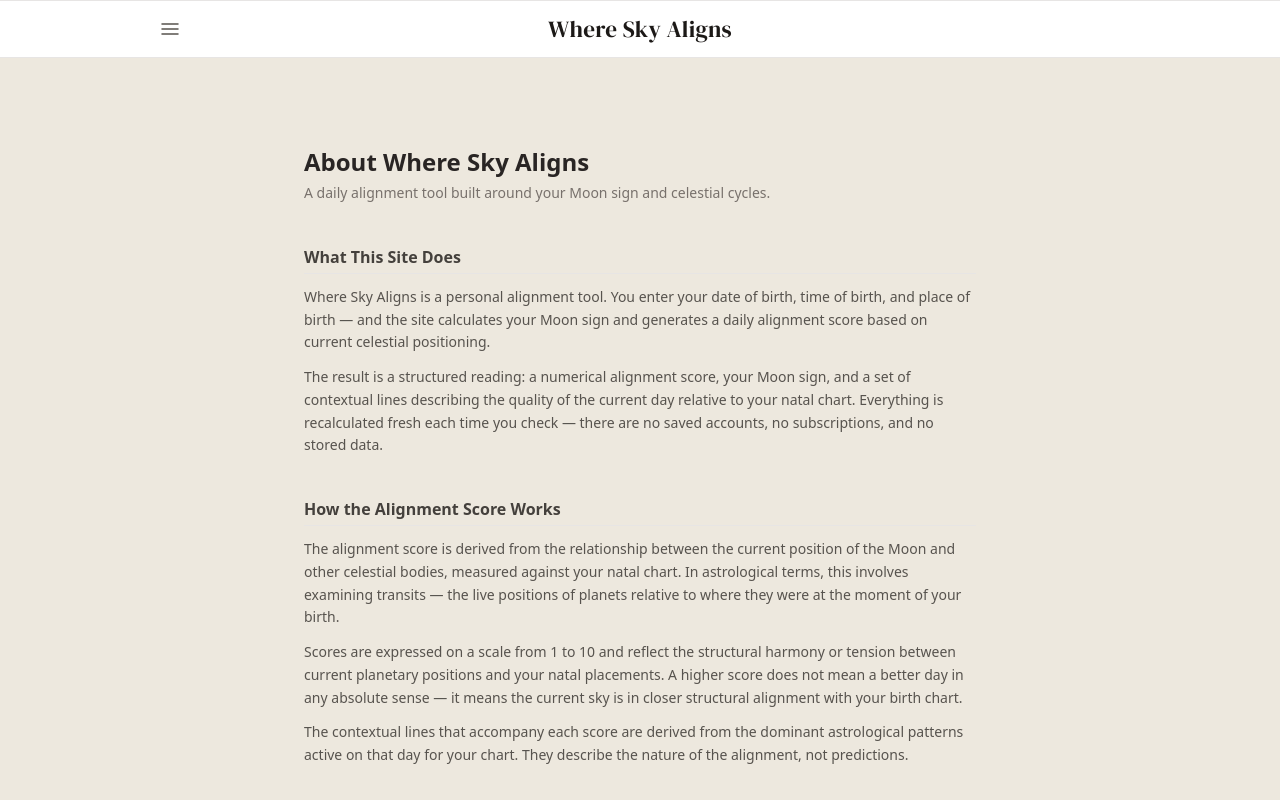
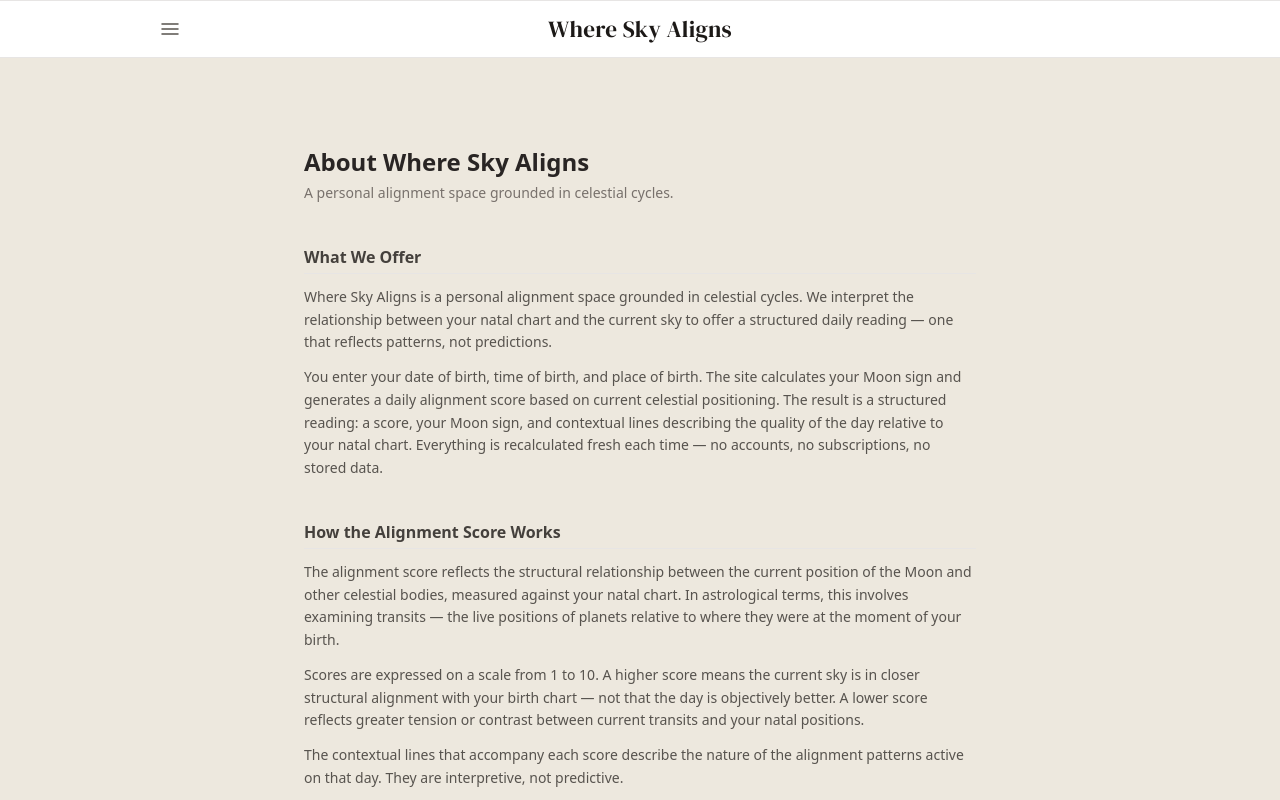
Before and after one commit to mrkhurana/mera-din-frontend, a Next.js app: page /about in a window 1280 px wide. Built offline with nearby package versions, Linux system fonts and the light colour scheme.

Commit message:
Added About section

```diff
--- a/src/app/about/layout.tsx
+++ b/src/app/about/layout.tsx
@@ -8,7 +8,7 @@ const aboutSchema = {
   name: 'About Where Sky Aligns',
   url: `${baseUrl}/about`,
   description:
-    'Where Sky Aligns is a personal alignment tool that uses your Moon sign and celestial cycles to generate a structured daily alignment reading. Free, informational, and based on birth details.',
+    'Where Sky Aligns is a personal alignment space grounded in celestial cycles. We interpret your Moon sign and natal chart to offer a structured daily reading — interpretive, not predictive.',
   inLanguage: 'en',
   isPartOf: {
     '@type': 'WebSite',
@@ -22,15 +22,15 @@ const aboutSchema = {
 }
 
 export const metadata: Metadata = {
-  title: 'About Where Sky Aligns | Daily Alignment Tool Based on Moon Sign',
+  title: 'About Where Sky Aligns | Personal Alignment Space Grounded in Celestial Cycles',
   description:
-    'Where Sky Aligns uses your birth date, time, and place to calculate your Moon sign and generate a structured daily alignment score. Free, informational, and based on established astrological frameworks.',
+    'Where Sky Aligns is a personal alignment space grounded in celestial cycles. Enter your birth details to receive a structured daily alignment reading based on your Moon sign — interpretive, not predictive.',
   keywords:
-    'about where sky aligns, daily alignment tool, moon sign calculator, celestial cycle reading, personal alignment score, moon sign meaning, astrological alignment, birth chart alignment',
+    'about where sky aligns, daily alignment, moon sign calculator, celestial cycle reading, personal alignment score, moon sign meaning, astrological alignment, birth chart alignment, alignment space',
   openGraph: {
-    title: 'About Where Sky Aligns | Daily Alignment Tool Based on Moon Sign',
+    title: 'About Where Sky Aligns | Personal Alignment Space Grounded in Celestial Cycles',
     description:
-      'Where Sky Aligns uses your birth date, time, and place to calculate your Moon sign and generate a structured daily alignment score. Free, informational, and based on established astrological frameworks.',
+      'Where Sky Aligns is a personal alignment space grounded in celestial cycles. Enter your birth details to receive a structured daily alignment reading based on your Moon sign — interpretive, not predictive.',
     url: `${baseUrl}/about`,
     siteName: 'Where Sky Aligns',
     images: [
@@ -45,9 +45,9 @@ export const metadata: Metadata = {
   },
   twitter: {
     card: 'summary_large_image',
-    title: 'About Where Sky Aligns | Daily Alignment Tool Based on Moon Sign',
+    title: 'About Where Sky Aligns | Personal Alignment Space Grounded in Celestial Cycles',
     description:
-      'Where Sky Aligns uses your birth date, time, and place to calculate your Moon sign and generate a structured daily alignment score. Free, informational, and based on established astrological frameworks.',
+      'Where Sky Aligns is a personal alignment space grounded in celestial cycles. Enter your birth details to receive a structured daily alignment reading based on your Moon sign — interpretive, not predictive.',
   },
   alternates: { canonical: `${baseUrl}/about` },
 }
--- a/src/app/about/page.tsx
+++ b/src/app/about/page.tsx
@@ -6,24 +6,26 @@ export default function AboutPage() {
         {/* Header */}
         <h1 className="text-2xl font-semibold text-stone-800 mb-1">About Where Sky Aligns</h1>
         <p className="text-sm leading-relaxed text-stone-500 mb-10">
-          A daily alignment tool built around your Moon sign and celestial cycles.
+          A personal alignment space grounded in celestial cycles.
         </p>
 
-        {/* What it is */}
+        {/* What we offer */}
         <div className="mb-10">
           <h2 className="text-base font-semibold text-stone-700 mb-3 pb-1 border-b border-stone-200">
-            What This Site Does
+            What We Offer
           </h2>
           <p className="text-sm leading-relaxed text-stone-600 mb-3">
-            Where Sky Aligns is a personal alignment tool. You enter your date of birth, time of
-            birth, and place of birth — and the site calculates your Moon sign and generates a
-            daily alignment score based on current celestial positioning.
+            Where Sky Aligns is a personal alignment space grounded in celestial cycles. We
+            interpret the relationship between your natal chart and the current sky to offer a
+            structured daily reading — one that reflects patterns, not predictions.
           </p>
           <p className="text-sm leading-relaxed text-stone-600">
-            The result is a structured reading: a numerical alignment score, your Moon sign, and
-            a set of contextual lines describing the quality of the current day relative to your
-            natal chart. Everything is recalculated fresh each time you check — there are no
-            saved accounts, no subscriptions, and no stored data.
+            You enter your date of birth, time of birth, and place of birth. The site calculates
+            your Moon sign and generates a daily alignment score based on current celestial
+            positioning. The result is a structured reading: a score, your Moon sign, and
+            contextual lines describing the quality of the day relative to your natal chart.
+            Everything is recalculated fresh each time — no accounts, no subscriptions, no
+            stored data.
           </p>
         </div>
 
@@ -33,21 +35,20 @@ export default function AboutPage() {
             How the Alignment Score Works
           </h2>
           <p className="text-sm leading-relaxed text-stone-600 mb-3">
-            The alignment score is derived from the relationship between the current position of
-            the Moon and other celestial bodies, measured against your natal chart. In
+            The alignment score reflects the structural relationship between the current position
+            of the Moon and other celestial bodies, measured against your natal chart. In
             astrological terms, this involves examining transits — the live positions of planets
             relative to where they were at the moment of your birth.
           </p>
           <p className="text-sm leading-relaxed text-stone-600 mb-3">
-            Scores are expressed on a scale from 1 to 10 and reflect the structural harmony or
-            tension between current planetary positions and your natal placements. A higher score
-            does not mean a better day in any absolute sense — it means the current sky is in
-            closer structural alignment with your birth chart.
+            Scores are expressed on a scale from 1 to 10. A higher score means the current sky
+            is in closer structural alignment with your birth chart — not that the day is
+            objectively better. A lower score reflects greater tension or contrast between
+            current transits and your natal positions.
           </p>
           <p className="text-sm leading-relaxed text-stone-600">
-            The contextual lines that accompany each score are derived from the dominant
-            astrological patterns active on that day for your chart. They describe the nature of
-            the alignment, not predictions.
+            The contextual lines that accompany each score describe the nature of the alignment
+            patterns active on that day. They are interpretive, not predictive.
           </p>
         </div>
 
@@ -58,23 +59,23 @@ export default function AboutPage() {
           </h2>
           <p className="text-sm leading-relaxed text-stone-600 mb-3">
             Your Moon sign is the zodiac sign the Moon occupied at the moment you were born.
-            Unlike your Sun sign — which is determined only by your birth date — your Moon sign
-            requires your birth time and location to calculate accurately, because the Moon
-            moves through a new sign roughly every two and a half days.
+            Unlike your Sun sign — determined only by your birth date — your Moon sign requires
+            your birth time and location to calculate accurately, because the Moon moves through
+            a new sign roughly every two and a half days.
           </p>
           <p className="text-sm leading-relaxed text-stone-600">
-            In astrological frameworks, the Moon governs cyclical rhythms, emotional tone, and
-            instinctive response patterns. It is the fastest-moving of the major bodies used in
-            astrology, which makes it the primary lens for day-to-day alignment readings. By
-            grounding the daily score in your Moon sign rather than your Sun sign, the readings
-            on this site are more time-sensitive and personalised to your specific natal chart.
+            Within astrological frameworks, the Moon is associated with cyclical rhythms,
+            emotional tone, and instinctive patterns. It is the fastest-moving body used in
+            astrology, which makes it the primary lens for day-to-day alignment readings.
+            Grounding the daily score in your Moon sign rather than your Sun sign produces
+            readings that are more time-sensitive and specific to your natal chart.
           </p>
         </div>
 
-        {/* Other tools */}
+        {/* Explore the site */}
         <div className="mb-10">
           <h2 className="text-base font-semibold text-stone-700 mb-3 pb-1 border-b border-stone-200">
-            Other Tools on the Site
+            Explore the Site
           </h2>
           <ul className="text-sm leading-relaxed text-stone-600 space-y-3">
             <li>
@@ -82,7 +83,7 @@ export default function AboutPage() {
                 Moon Sign Guide
               </a>
               {' '}— A reference covering all 12 Moon signs, their elemental associations,
-              characteristic patterns, and how each Moon sign relates to alignment rhythms.
+              characteristic patterns, and how each relates to alignment rhythms.
             </li>
             <li>
               <a href="/compatibility" className="font-medium text-stone-700 hover:text-stone-900 underline underline-offset-2 transition-colors">
@@ -101,21 +102,20 @@ export default function AboutPage() {
           </ul>
         </div>
 
-        {/* Informational intent */}
+        {/* Our approach */}
         <div className="mb-10">
           <h2 className="text-base font-semibold text-stone-700 mb-3 pb-1 border-b border-stone-200">
-            How to Use This Site
+            Our Approach
           </h2>
           <p className="text-sm leading-relaxed text-stone-600 mb-3">
-            All content on Where Sky Aligns is informational. The alignment score and readings
-            are based on established astrological frameworks — specifically the tropical zodiac
-            system used in Western astrology — and are intended as a reflective tool, not a
-            predictive one.
+            Everything on Where Sky Aligns is informational and interpretive. We explore
+            patterns in celestial cycles and reflect them back through the lens of your natal
+            chart. We do not predict events, offer advice, or make claims about outcomes.
           </p>
           <p className="text-sm leading-relaxed text-stone-600">
-            The site does not collect or store your birth details beyond the time needed to
-            generate your result. There are no accounts, and nothing is retained on our servers
-            after your reading is returned.
+            The readings are based on the tropical zodiac system used in Western astrology —
+            a structured interpretive tradition, not an empirical science. We present these
+            frameworks clearly, without overstating what they can offer.
           </p>
         </div>
 
--- a/src/app/disclaimer/page.tsx
+++ b/src/app/disclaimer/page.tsx
@@ -13,7 +13,7 @@ export default function DisclaimerPage() {
             1. Informational Purpose Only
           </h2>
           <p className="text-sm leading-relaxed text-stone-600 mb-3">
-            All content, tools, and results on Where Sky Aligns — including alignment scores,
+            All content, readings, and results on Where Sky Aligns — including alignment scores,
             Moon sign descriptions, compatibility readings, and zodiac reference material — are
             provided for informational purposes only.
           </p>
--- a/src/app/privacy-policy/layout.tsx
+++ b/src/app/privacy-policy/layout.tsx
@@ -5,11 +5,11 @@ const baseUrl = 'https://whereskyaligns.com'
 export const metadata: Metadata = {
   title: 'Where Sky Aligns | Privacy Policy',
   description:
-    'Read the Where Sky Aligns Privacy Policy to understand how we handle information you provide when using our alignment and compatibility tools.',
+    'Read the Where Sky Aligns Privacy Policy to understand how we handle information you provide when using our alignment and compatibility features.',
   openGraph: {
     title: 'Where Sky Aligns | Privacy Policy',
     description:
-      'Read the Where Sky Aligns Privacy Policy to understand how we handle information you provide when using our alignment and compatibility tools.',
+      'Read the Where Sky Aligns Privacy Policy to understand how we handle information you provide when using our alignment and compatibility features.',
     url: `${baseUrl}/privacy-policy`,
     siteName: 'Where Sky Aligns',
     type: 'website',
--- a/src/app/terms-of-service/layout.tsx
+++ b/src/app/terms-of-service/layout.tsx
@@ -5,11 +5,11 @@ const baseUrl = 'https://whereskyaligns.com'
 export const metadata: Metadata = {
   title: 'Where Sky Aligns | Terms of Service',
   description:
-    'Read the Where Sky Aligns Terms of Service. By using this site you agree to these terms, which govern how our astrological tools and content may be used.',
+    'Read the Where Sky Aligns Terms of Service. By using this site you agree to these terms, which govern how our astrological features and content may be used.',
   openGraph: {
     title: 'Where Sky Aligns | Terms of Service',
     description:
-      'Read the Where Sky Aligns Terms of Service. By using this site you agree to these terms, which govern how our astrological tools and content may be used.',
+      'Read the Where Sky Aligns Terms of Service. By using this site you agree to these terms, which govern how our astrological features and content may be used.',
     url: `${baseUrl}/terms-of-service`,
     siteName: 'Where Sky Aligns',
     type: 'website',
--- a/src/app/terms-of-service/page.tsx
+++ b/src/app/terms-of-service/page.tsx
@@ -26,7 +26,7 @@ export default function TermsOfServicePage() {
             2. Description of Service
           </h2>
           <p className="text-sm leading-relaxed text-stone-600">
-            Where Sky Aligns provides tools for generating astrological alignment scores,
+            Where Sky Aligns offers a structured space for exploring astrological alignment scores,
             Moon sign insights, and compatibility readings based on birth details you provide.
             The Site also offers reference content about zodiac signs, elements, modalities,
             and related astrological frameworks. All content is informational in nature.
@@ -74,7 +74,7 @@ export default function TermsOfServicePage() {
           <p className="text-sm leading-relaxed text-stone-600 mb-3">
             You are solely responsible for how you use the information and results provided by
             this Site. Where Sky Aligns is not responsible for any decisions, actions, or
-            outcomes that arise from your use of our content or tools.
+            outcomes that arise from your use of our content or features.
           </p>
           <p className="text-sm leading-relaxed text-stone-600">
             You agree to use this Site only for lawful purposes and in a manner that does not
```
Also changed, not shown: src/app/privacy-policy/page.tsx (+4 -4 lines), src/components/Header.tsx (+2 -15 lines).
